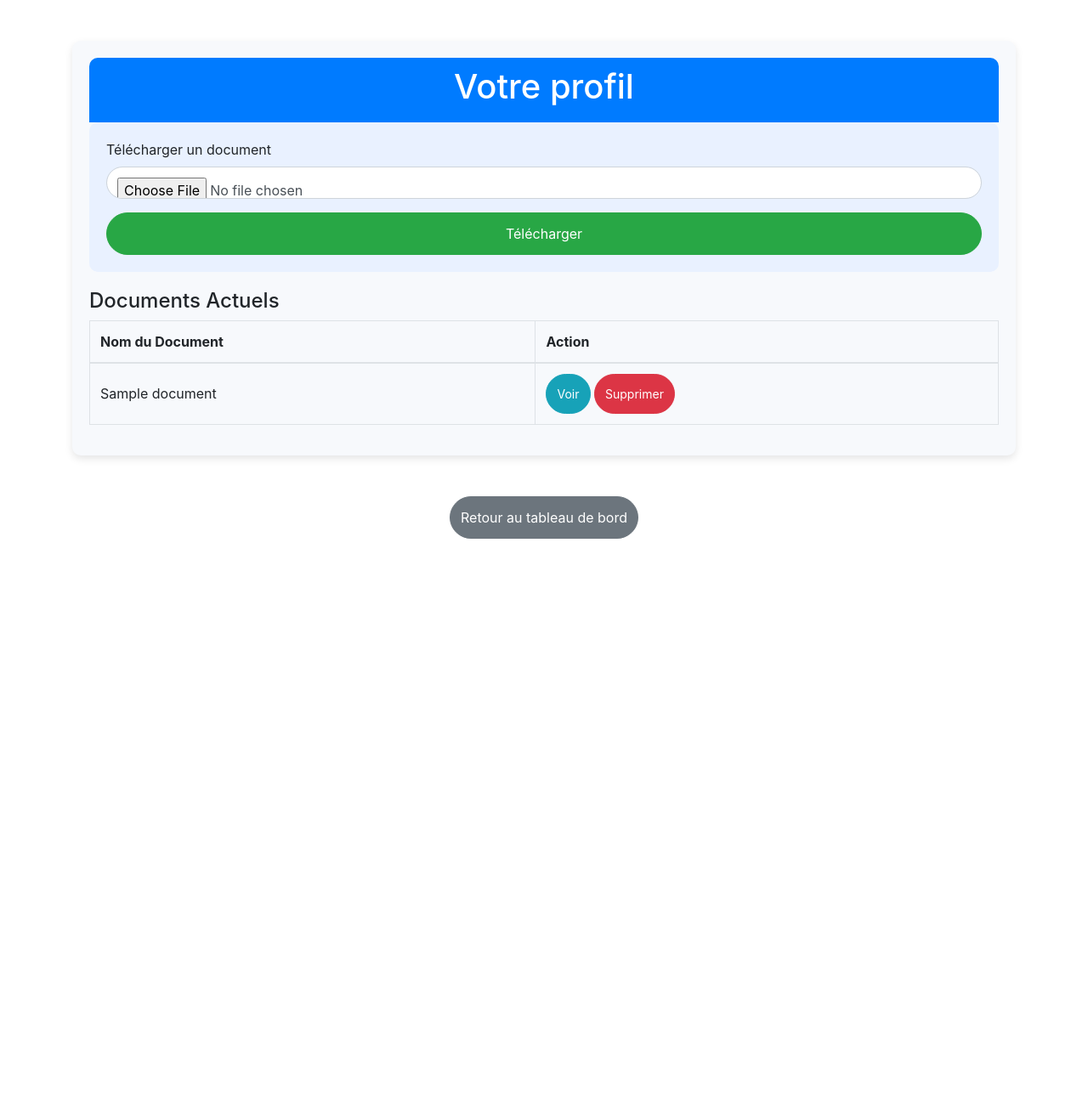
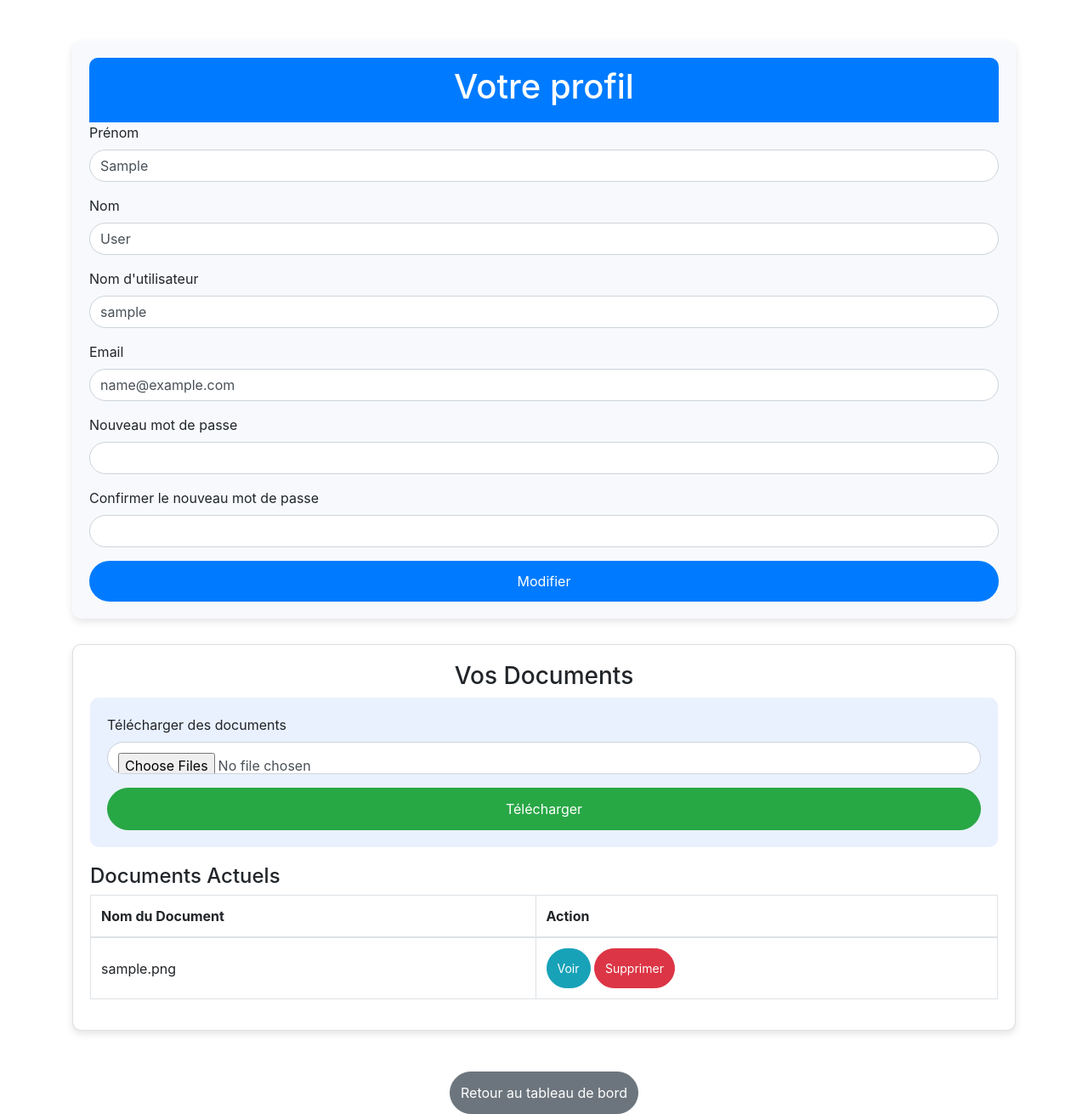
Before and after one commit to eloisarrazin84/eventsapps, a PHP site: page /profile.php in a window 1280 px wide. Shown: the whole page at 85% size. Before the commit the page ends 634 px from the top, so only its background shows below. Run offline with PHP 8.4, Linux system fonts and the light colour scheme; the visitor is signed in with stand-in values (Sample User, id 1); tables that the repository leaves empty or names only in its code hold one stand-in row (values such as "Sample post"); some libraries are stand-ins or nearby versions.

Commit message:
Update profile.php

```diff
--- a/profile.php
+++ b/profile.php
@@ -1,11 +1,6 @@
 <?php
 session_start();
-$user_id = isset($_SESSION['user_id']) ? $_SESSION['user_id'] : null;
-
-if (!$user_id) {
-    echo "Erreur : utilisateur non connecté.";
-    exit();
-}
+$user_id = $_SESSION['user_id'];
 
 // Connexion à la base de données
 $servername = "localhost";
@@ -17,34 +12,45 @@ try {
     $conn = new PDO("mysql:host=$servername;dbname=$dbname", $username_db, $password_db);
     $conn->setAttribute(PDO::ATTR_ERRMODE, PDO::ERRMODE_EXCEPTION);
 
-    // Gestion de l'upload de documents
-    if ($_SERVER["REQUEST_METHOD"] == "POST" && isset($_FILES['file'])) {
-        $file = $_FILES['file'];
-        $uploadDir = 'uploads/';
+    // Récupérer les informations utilisateur
+    $stmt = $conn->prepare("SELECT * FROM users WHERE id = :user_id");
+    $stmt->bindParam(':user_id', $user_id);
+    $stmt->execute();
+    $user = $stmt->fetch(PDO::FETCH_ASSOC);
 
-        // Vérifier si le répertoire existe, sinon le créer
-        if (!is_dir($uploadDir)) {
-            mkdir($uploadDir, 0777, true);
+    // Gestion de la mise à jour du profil
+    if ($_SERVER["REQUEST_METHOD"] == "POST") {
+        $username = htmlspecialchars($_POST['username']);
+        $email = htmlspecialchars($_POST['email']);
+        $first_name = htmlspecialchars($_POST['first_name']);
+        $last_name = htmlspecialchars($_POST['last_name']);
+        $new_password = $_POST['new_password'];
+        $confirm_password = $_POST['confirm_password'];
+
+        if (!empty($new_password)) {
+            if ($new_password === $confirm_password) {
+                $hashed_password = password_hash($new_password, PASSWORD_BCRYPT);
+                $updateStmt = $conn->prepare("UPDATE users SET username = :username, email = :email, first_name = :first_name, last_name = :last_name, password = :password WHERE id = :user_id");
+                $updateStmt->bindParam(':password', $hashed_password);
+            } else {
+                echo "<script>alert('Les mots de passe ne correspondent pas.');</script>";
+                exit();
+            }
+        } else {
+            $updateStmt = $conn->prepare("UPDATE users SET username = :username, email = :email, first_name = :first_name, last_name = :last_name WHERE id = :user_id");
         }
 
-        $filePath = $uploadDir . basename($file['name']);
-        $documentName = htmlspecialchars(basename($file['name']));
+        $updateStmt->bindParam(':username', $username);
+        $updateStmt->bindParam(':email', $email);
+        $updateStmt->bindParam(':first_name', $first_name);
+        $updateStmt->bindParam(':last_name', $last_name);
+        $updateStmt->bindParam(':user_id', $user_id);
+        $updateStmt->execute();
 
-        // Vérification du succès de l'upload
-        if ($file['error'] === UPLOAD_ERR_OK && move_uploaded_file($file['tmp_name'], $filePath)) {
-            // Enregistrer le document dans la base de données
-            $stmt = $conn->prepare("INSERT INTO documents (user_id, document_name, file_path) VALUES (:user_id, :document_name, :file_path)");
-            $stmt->bindParam(':user_id', $user_id);
-            $stmt->bindParam(':document_name', $documentName);
-            $stmt->bindParam(':file_path', $filePath);
-            $stmt->execute();
-            echo "Fichier téléchargé avec succès.";
-        } else {
-            echo "Erreur lors du téléchargement du fichier.";
-        }
+        echo "<script>alert('Profil mis à jour avec succès!');</script>";
     }
 
-    // Récupérer les documents actuels de l'utilisateur
+    // Récupérer les documents actuels
     $stmt = $conn->prepare("SELECT * FROM documents WHERE user_id = :user_id");
     $stmt->bindParam(':user_id', $user_id);
     $stmt->execute();
@@ -70,6 +76,7 @@ try {
         box-shadow: 0px 4px 10px rgba(0, 0, 0, 0.1);
         margin-bottom: 30px;
     }
+
     .profile-header {
         background-color: #007bff;
         color: white;
@@ -77,37 +84,45 @@ try {
         border-radius: 10px 10px 0 0;
         text-align: center;
     }
+
     .form-control, .btn {
         border-radius: 50px;
         padding: 12px;
     }
+
     .btn-primary {
         background-color: #007bff;
         border: none;
         transition: background-color 0.3s ease;
     }
+
     .btn-primary:hover {
         background-color: #0056b3;
     }
+
     .btn-secondary {
         background-color: #6c757d;
     }
+
     .card {
         margin-top: 20px;
         padding: 20px;
         box-shadow: 0px 4px 8px rgba(0, 0, 0, 0.1);
         border-radius: 10px;
     }
+
     .document-upload {
         padding: 20px;
         background-color: #e9f1ff;
         border-radius: 10px;
         margin-bottom: 20px;
     }
+
     .btn-danger {
         background-color: #dc3545;
         color: white;
     }
+
     .table td, .table th {
         vertical-align: middle;
     }
@@ -121,12 +136,44 @@ try {
             <h1>Votre profil</h1>
         </div>
 
-        <!-- Formulaire pour télécharger des documents -->
+        <!-- Formulaire pour modifier le profil -->
+        <form method="POST" action="profile.php">
+            <div class="form-group">
+                <label for="first_name">Prénom</label>
+                <input type="text" class="form-control" id="first_name" name="first_name" value="<?php echo htmlspecialchars($user['first_name']); ?>" required>
+            </div>
+            <div class="form-group">
+                <label for="last_name">Nom</label>
+                <input type="text" class="form-control" id="last_name" name="last_name" value="<?php echo htmlspecialchars($user['last_name']); ?>" required>
+            </div>
+            <div class="form-group">
+                <label for="username">Nom d'utilisateur</label>
+                <input type="text" class="form-control" id="username" name="username" value="<?php echo htmlspecialchars($user['username']); ?>" required>
+            </div>
+            <div class="form-group">
+                <label for="email">Email</label>
+                <input type="email" class="form-control" id="email" name="email" value="<?php echo htmlspecialchars($user['email']); ?>" required>
+            </div>
+            <div class="form-group">
+                <label for="new_password">Nouveau mot de passe</label>
+                <input type="password" class="form-control" id="new_password" name="new_password">
+            </div>
+            <div class="form-group">
+                <label for="confirm_password">Confirmer le nouveau mot de passe</label>
+                <input type="password" class="form-control" id="confirm_password" name="confirm_password">
+            </div>
+            <button type="submit" class="btn btn-primary btn-block">Modifier</button>
+        </form>
+    </div>
+
+    <!-- Section Documents -->
+    <div class="card">
+        <h3 class="text-center">Vos Documents</h3>
         <div class="document-upload">
             <form method="POST" enctype="multipart/form-data">
                 <div class="form-group">
-                    <label for="file">Télécharger un document</label>
-                    <input type="file" class="form-control" id="file" name="file" required>
+                    <label for="documents">Télécharger des documents</label>
+                    <input type="file" class="form-control" id="documents" name="documents[]" multiple>
                 </div>
                 <button type="submit" class="btn btn-success btn-block">Télécharger</button>
             </form>
@@ -144,7 +191,7 @@ try {
             <tbody>
                 <?php foreach ($documents as $doc): ?>
                     <tr>
-                        <td><?php echo htmlspecialchars($doc['document_name']); ?></td>
+                        <td><?php echo htmlspecialchars($doc['file_name']); ?></td>
                         <td>
                             <a href="view_document.php?id=<?php echo $doc['id']; ?>" class="btn btn-info btn-sm">Voir</a>
                             <a href="delete_document.php?id=<?php echo $doc['id']; ?>" class="btn btn-danger btn-sm" onclick="return confirm('Êtes-vous sûr de vouloir supprimer ce document ?');">Supprimer</a>
```
Lines whose indentation alone changed are shown as unchanged.
